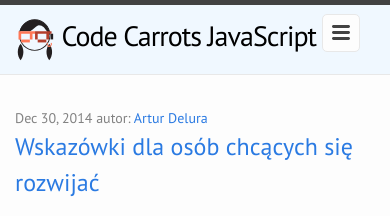
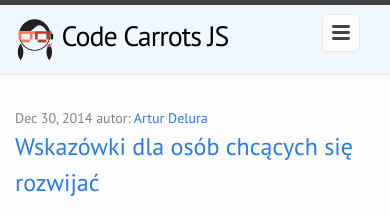
Before and after one commit to CodeCarrotsJS/CodeCarrotsJS.github.io, a Jekyll site: the page built from index.html, in a window 390 px wide. Shown: the top 216 px of the page. Built offline with Jekyll 4.4.1, drawn with Linux system fonts in a browser that asks for light colours.

Commit message:
More responsive header.

```diff
--- a/_includes/header.html
+++ b/_includes/header.html
@@ -4,7 +4,7 @@
 
     <a class="site-title" href="{{ site.baseurl }}/">
       <img src="{{ site.baseurl }}/gfx/ggc_logo.svg">
-      {{ site.title }}
+      Code Carrots <span>JavaScript</span><span class="tiny">JS</span>
     </a>
 
     <nav class="site-nav">
--- a/_sass/_layout.scss
+++ b/_sass/_layout.scss
@@ -20,6 +20,19 @@
 
     > img {
         max-width: 40px;
+    }
+
+    span.tiny {
+        display: none;
+    }
+
+    @include media-query($on-laptop) {
+        span {
+            display: none;
+        }
+        span.tiny {
+            display: inline-block;
+        }
     }
 
     &:hover {
```
